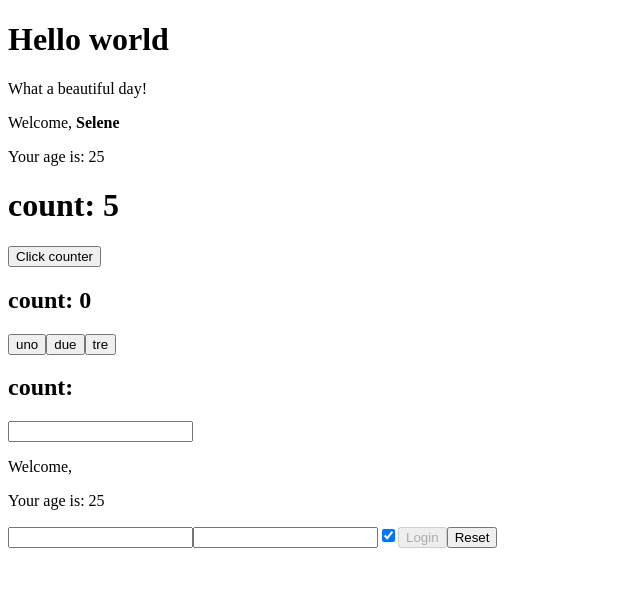
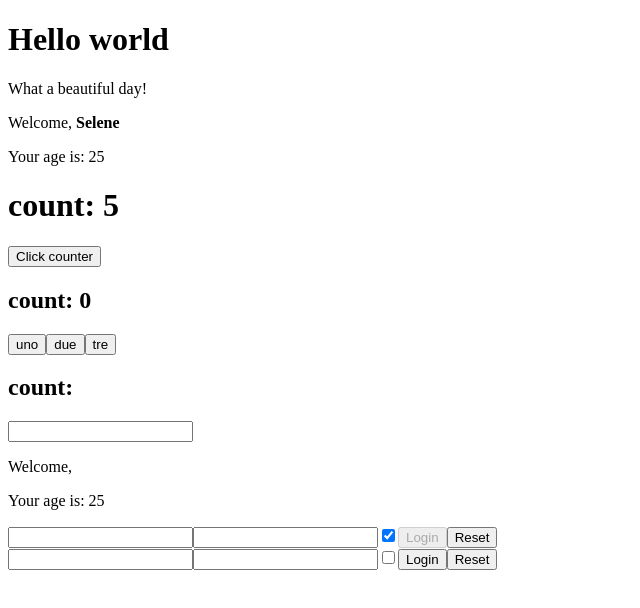
Before and after one commit to SeleneVicenza/react-exercises, a React (Create React App) app: page / in a window 1280 px wide. Shown: the top 608 px of the page, without its empty margins (0-640 px from the left). Built offline with nearby package versions, Linux system fonts and the light colour scheme.

Commit message:
forms-05

```diff
--- a/src/App.js
+++ b/src/App.js
@@ -5,6 +5,7 @@ import Counter from "./Counter";
 import Hello from "./Hello";
 import InteractiveWelcome from "./InteractiveWelcome";
 import Login from "./Login";
+import UncontrolledLogin from "./UncontrolledLogin";
 import {Welcome} from "./Welcome";
 
 export class App extends React.Component {
@@ -18,6 +19,7 @@ export class App extends React.Component {
                <ClickTracker />
                <InteractiveWelcome />
                <Login />
+               <UncontrolledLogin />
             </div>
         );
     }
--- /dev/null
+++ b/src/UncontrolledLogin.js
@@ -0,0 +1,38 @@
+import React from "react";
+
+export default class UncontrolledLogin extends React.Component {
+    _formRef = React.createRef()
+
+
+
+    submit = (event) => {
+        event.preventDefault()
+        const user = {
+            user : event.target.elements.user.value,
+            pass : event.target.elements.pass.value,
+            check : event.target.elements.remember.checked,
+        }
+
+        console.log(user)
+
+        this.props.onLogin(user)
+    }
+
+
+
+
+
+
+    render() {
+        return(
+                <form onSubmit={this.submit} ref={this._formRef}>
+                    <input type="text" name='user' ></input>
+                    <input type="password" name='pass' ></input>
+                    <input type="checkbox" name='remember' ></input>
+                    <button >Login</button>
+                    <button onClick={this.resetInput}>Reset</button>
+
+                </form>
+        )
+    }
+}
```
